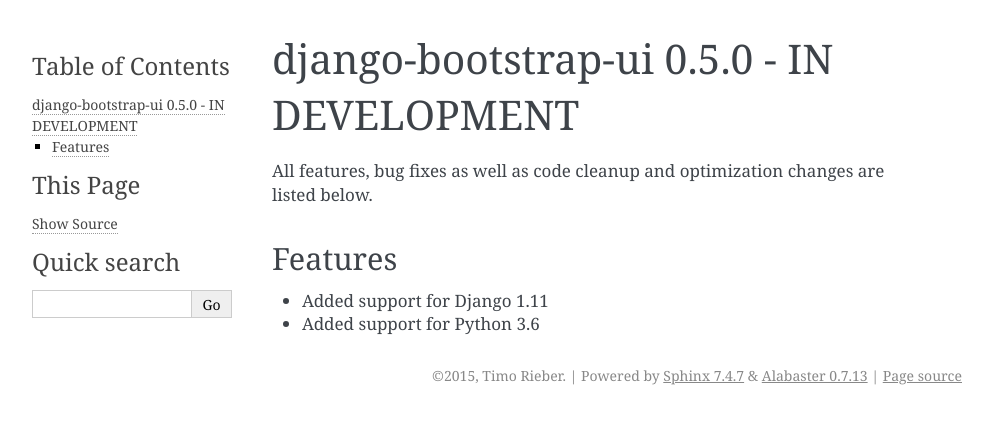
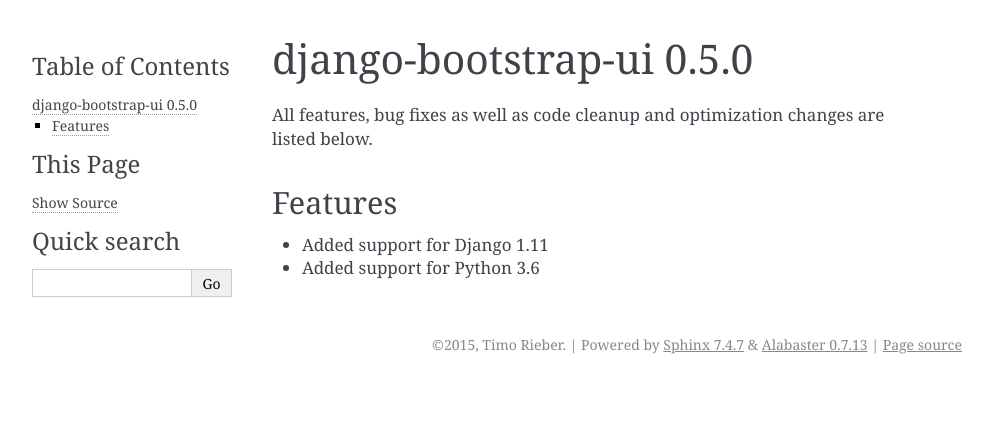
Before and after one commit to texperience/django-bootstrap-ui, a Sphinx documentation site: the page built from docs/releases/0.5.0.rst, in a window 1280 px wide. Shown: the top 424 px of the page, without its empty margins (148-1141 px from the left). Built offline with Sphinx 7.4.7, drawn with Linux system fonts in a browser that asks for light colours.

Commit message:
Finalized release 0.5.0

```diff
--- a/docs/releases/0.5.0.rst
+++ b/docs/releases/0.5.0.rst
@@ -1,5 +1,5 @@
-django-bootstrap-ui 0.5.0 - IN DEVELOPMENT
-==========================================
+django-bootstrap-ui 0.5.0
+=========================
 
 All features, bug fixes as well as code cleanup and optimization changes are listed below.
 
```
Also changed, not shown: CHANGELOG.txt (+5 -2 lines).
